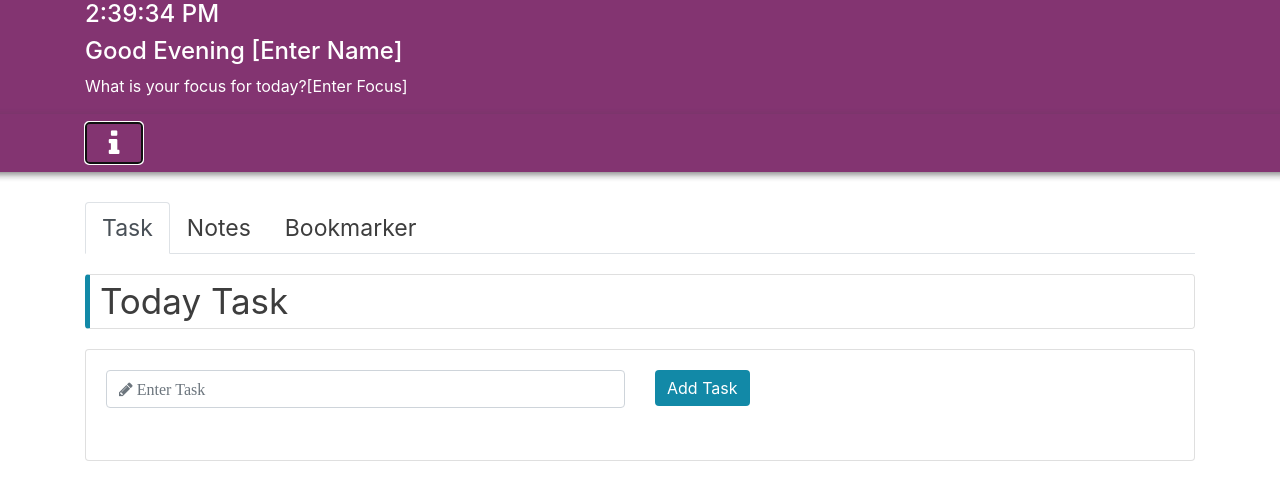
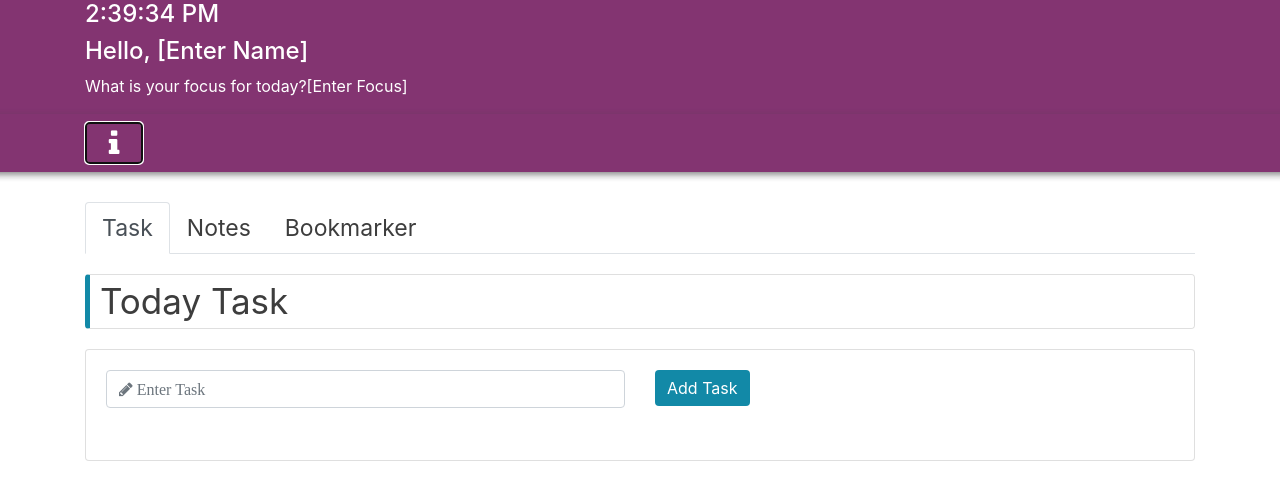
Before and after one commit to jecika404/e-planner, a plain HTML site: page index.html in a window 1280 px wide. Both pictures are taken after a click on the button "Toggle navigation". Drawn offline with nearby package versions, Linux system fonts and the light colour scheme; no server answers; a web font is replaced by a local one.

Commit message:
update info section

```diff
--- a/assets/js/greet.js
+++ b/assets/js/greet.js
@@ -1,6 +1,5 @@
 //Greeting
 const time = document.querySelector('#time');
-const greet = document.querySelector('#greet');
 const name = document.querySelector('#name');
 const focus = document.querySelector('#focus');
 
@@ -23,19 +22,6 @@ function showTime() {
 function addZero(n) {
     return (parseInt(n, 10) < 10 ? '0' : '') + n;
 }
-function welcome() {
-    let today = new Date(),
-    hour = today.getHours();
-        if(hour > 12) {
-            greet.textContent = 'Good Morning';
-        } else if(hour > 18) {
-            greet.textContent = 'Good Afternoon';
-        } else {
-            greet.textContent = 'Good Evening';
-        }
-}
-
-
 function setName(e) {
     if(e.type ===  'keypress') {
         if(e.which == 13 || e.keyCOde == 13) {
@@ -84,6 +70,5 @@ focus.addEventListener('blur', setFocus);
 
 // Run
 showTime();
-welcome();
 getFocus();
 getName();
--- a/index.html
+++ b/index.html
@@ -26,8 +26,7 @@
                 <div class="container">
                     <h4 class="text-white">
                         <p class="text-white mb-2" id="time"></p>
-                        <span id="greet"></span>
-                        <span  id="name" contenteditable="true"></span>
+                        Hello, <span  id="name" contenteditable="true"></span>
                     </h4>
                     <p class="text-white" >What is your focus for today?<span contenteditable="true" id="focus"></span></p>
                 </div>
```
